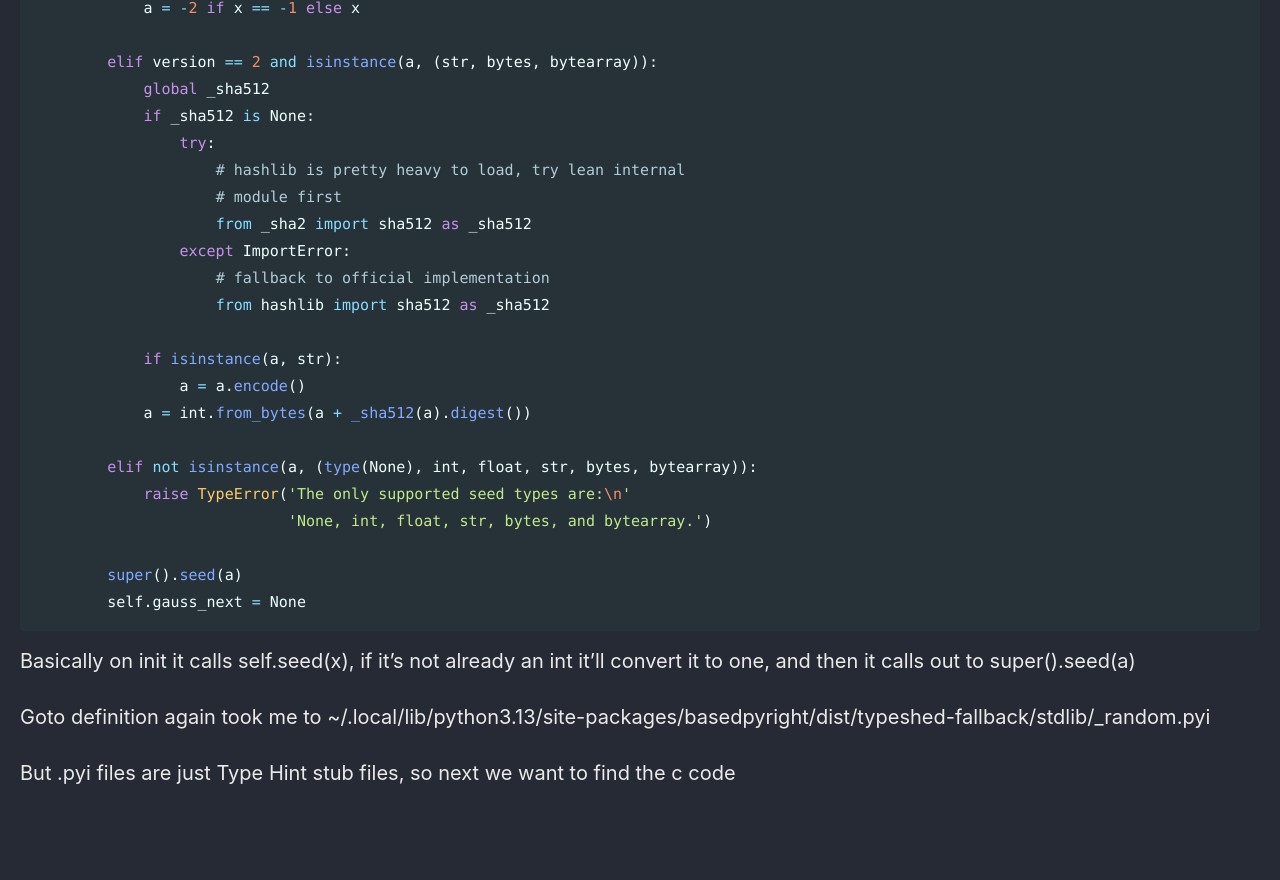
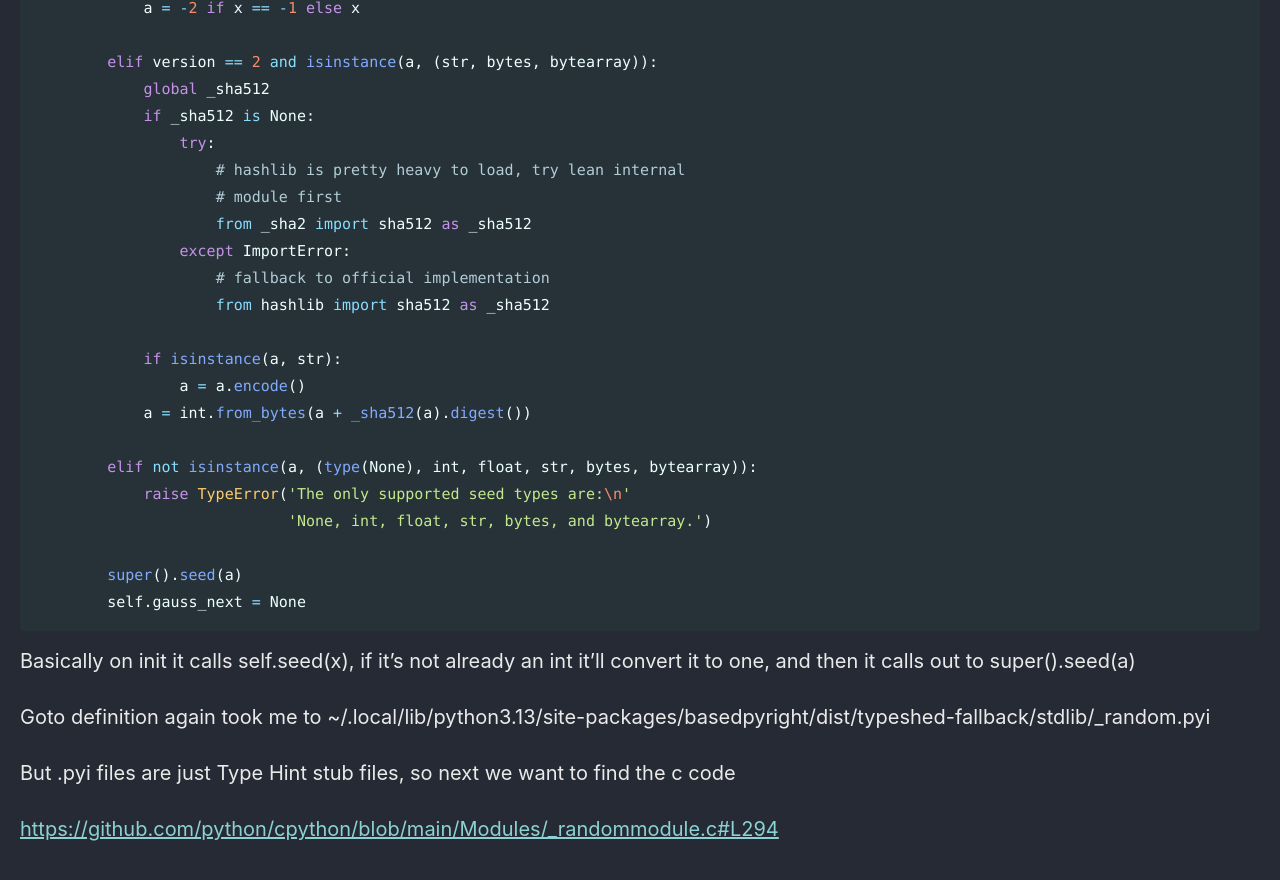
Before and after one commit to Connor-McCartney/Connor-McCartney.github.io, a Jekyll site: the page built from _pages/cryptography/other/PythonRandomandMersenneTwisters.md, in a window 1280 px wide and 900 px high, scrolled down 1570 px. Shown: the top 880 px of the window. Built offline with Jekyll 4.4.1, drawn with Linux system fonts in a browser that asks for light colours; cached includes are drawn as plain includes; before the commit the page ends 2414 px from its top, so only the background shows below that.

Commit message:
Update PythonRandomandMersenneTwisters.md

```diff
--- a/_pages/cryptography/other/PythonRandomandMersenneTwisters.md
+++ b/_pages/cryptography/other/PythonRandomandMersenneTwisters.md
@@ -90,3 +90,5 @@ Basically on init it calls self.seed(x), if it's not already an int it'll conver
 Goto definition again took me to ~/.local/lib/python3.13/site-packages/basedpyright/dist/typeshed-fallback/stdlib/_random.pyi
 
 But .pyi files are just Type Hint stub files, so next we want to find the c code
+
+<https://github.com/python/cpython/blob/main/Modules/_randommodule.c#L294>
```
